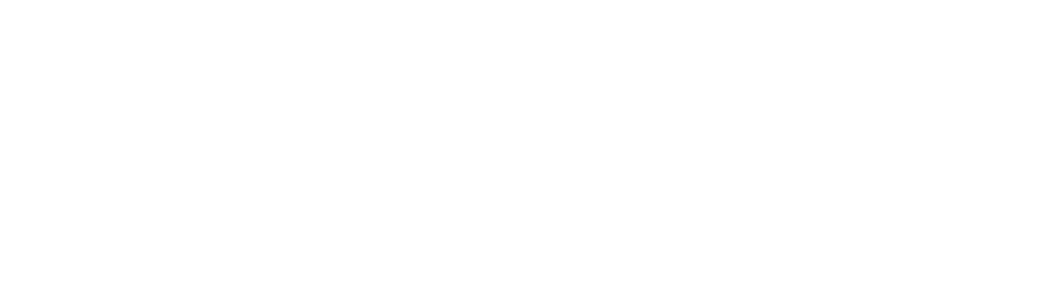
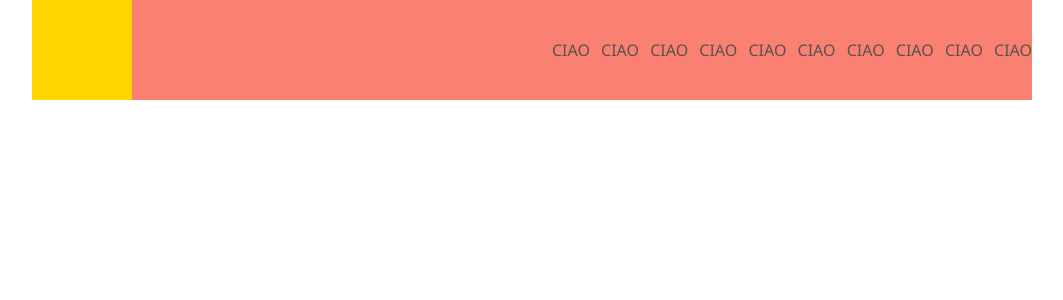
Before and after one commit to Domenic0Ferrari/vite-comics, a Vue app: page / in a window 1280 px wide. Shown: the top 300 px of the page, without its empty margins (108-1171 px from the left). Built offline with nearby package versions, Linux system fonts and the light colour scheme.

Commit message:
add style in ComicHeader

```diff
--- a/src/App.vue
+++ b/src/App.vue
@@ -22,5 +22,6 @@ export default {
   margin: 0;
   padding: 0;
   box-sizing: border-box;
+  font-family: 'Segoe UI', Tahoma, Geneva, Verdana, sans-serif;
 }
 </style>
--- a/src/components/ComicHeader.vue
+++ b/src/components/ComicHeader.vue
@@ -1,6 +1,79 @@
 <script>
 </script>
 
-<template></template>
+<template>
+    <header>
+        <div class="container">
+            <div class="quadrato"></div>
+            <ul>
+                <li>
+                    <a href="#">CIAO</a>
+                </li>
+                <li>
+                    <a href="#">CIAO</a>
+                </li>
+                <li>
+                    <a href="#">CIAO</a>
+                </li>
+                <li>
+                    <a href="#">CIAO</a>
+                </li>
+                <li>
+                    <a href="#">CIAO</a>
+                </li>
+                <li>
+                    <a href="#">CIAO</a>
+                </li>
+                <li>
+                    <a href="#">CIAO</a>
+                </li>
+                <li>
+                    <a href="#">CIAO</a>
+                </li>
+                <li>
+                    <a href="#">CIAO</a>
+                </li>
+                <li>
+                    <a href="#">CIAO</a>
+                </li>
+            </ul>
+        </div>
+    </header>
+</template>
 
-<style lang="scss" scoped></style>
+<style lang="scss" scoped>
+header {
+    background-color: white;
+
+    .container {
+        max-width: 1000px;
+        height: 100px;
+        background-color: salmon;
+        margin-inline: auto;
+        display: flex;
+        justify-content: space-between;
+        align-items: center;
+    }
+
+    .quadrato {
+        height: 100%;
+        width: 100px;
+        background-color: gold;
+    }
+
+    ul {
+        display: flex;
+        list-style: none;
+        gap: .7rem;
+
+        a {
+            text-decoration: none;
+            color: #585350;
+
+            &:hover {
+                color: blue;
+            }
+        }
+    }
+}
+</style>
```
